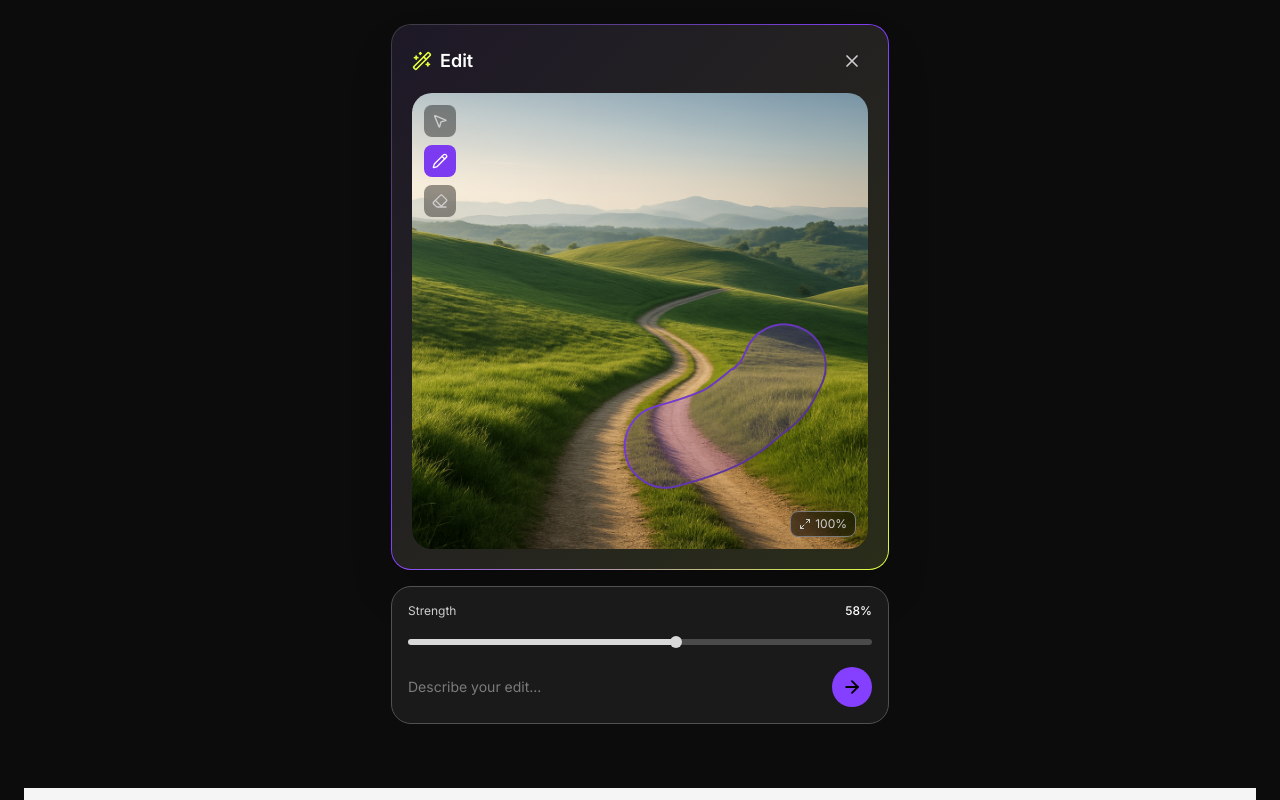
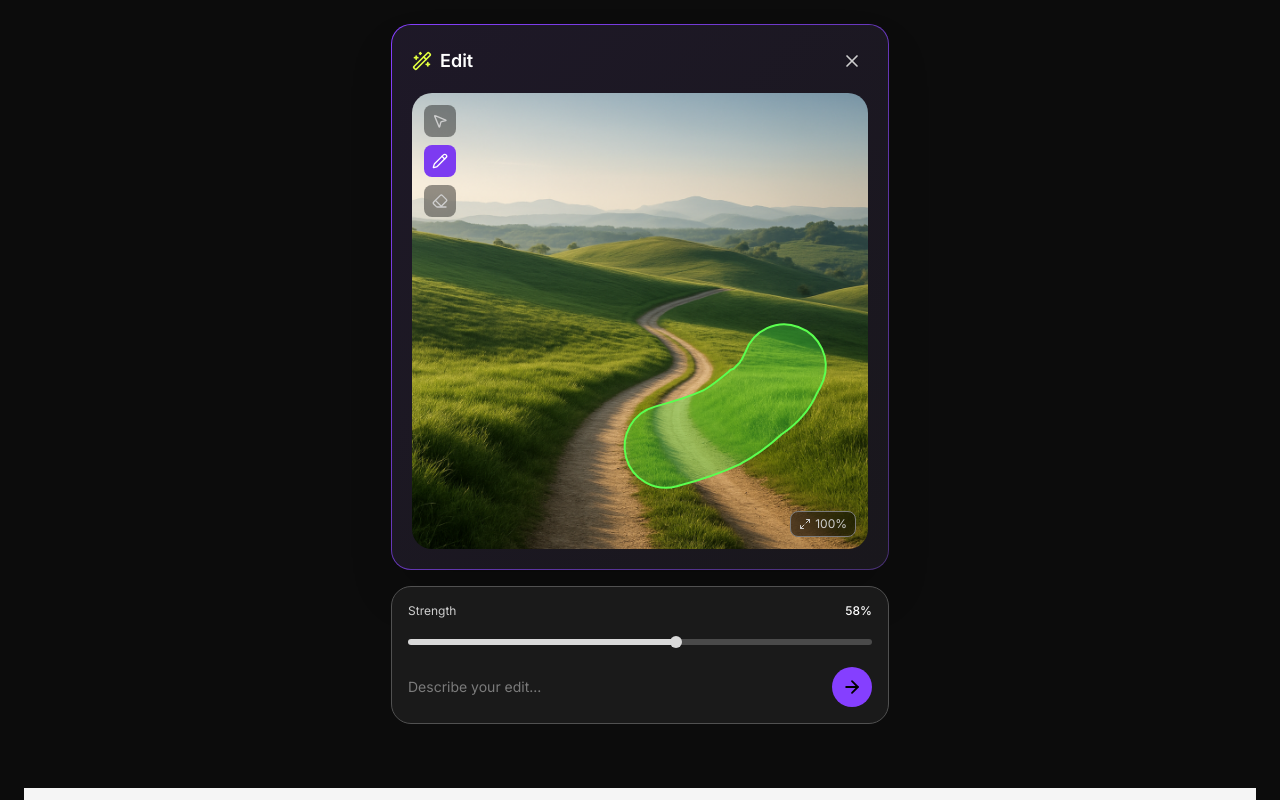
Before and after one commit to pedroburneiko/BS, a Next.js app: page / in a window 1280 px wide. Shown: the top 800 px of the page. Built offline with nearby package versions, Linux system fonts and the light colour scheme.

Commit message:
feat: update image editor gradient colors and stroke style

```diff
--- a/components/image-editor.tsx
+++ b/components/image-editor.tsx
@@ -30,16 +30,16 @@ export function ImageEditor() {
         className="relative overflow-hidden rounded-[20px] border border-transparent p-5 shadow-2xl backdrop-blur-[10px]"
         style={{
           background:
-            "linear-gradient(#151515, #151515) padding-box, linear-gradient(135deg, rgba(255,255,255,0.2) 0%, #853FFF 50%, #E2FF3F 100%) border-box",
+            "linear-gradient(#151515, #151515) padding-box, linear-gradient(135deg, #853FFF 0%, #472F71 100%) border-box",
         }}
       >
-        {/* subtle gradient fill overlay (purple 8% + green 10%) */}
+        {/* subtle gradient fill overlay */}
         <div
           aria-hidden
           className="pointer-events-none absolute inset-0 rounded-[20px]"
           style={{
             backgroundImage:
-              "linear-gradient(135deg, rgba(133,63,255,0.08) 0%, rgba(226,255,63,0.10) 100%)",
+              "linear-gradient(135deg, rgba(133,63,255,0.08) 0%, rgba(71,47,113,0.08) 100%)",
           }}
         />
 
@@ -73,24 +73,11 @@ export function ImageEditor() {
             fill="none"
             aria-hidden
           >
-            <defs>
-              <linearGradient
-                id="selection-stroke"
-                x1="215"
-                y1="232"
-                x2="415"
-                y2="398"
-                gradientUnits="userSpaceOnUse"
-              >
-                <stop stopColor="#853FFF" />
-                <stop offset="1" stopColor="#472F71" />
-              </linearGradient>
-            </defs>
             <path
               d="M335 260C343 238 367 227 388 235C410 243 421 267 413 289C411 294 409 298 407 301C399 320 386 333 371 343C358 355 346 364 329 373C312 381 293 388 266 395C244 401 221 388 215 366C209 344 222 321 244 315C270 308 283 303 292 299C300 295 306 290 318 280L320 278L323 277C326 274 328 272 329 271C330 270 330 270 330 269L331 268C332 266 333 264 334 262C334 261 335 261 335 260Z"
-              fill="#853FFF"
-              fillOpacity="0.2"
-              stroke="url(#selection-stroke)"
+              fill="#3FE83F"
+              fillOpacity="0.35"
+              stroke="#5BFF4F"
               strokeWidth={2}
               strokeLinecap="round"
             />
```
